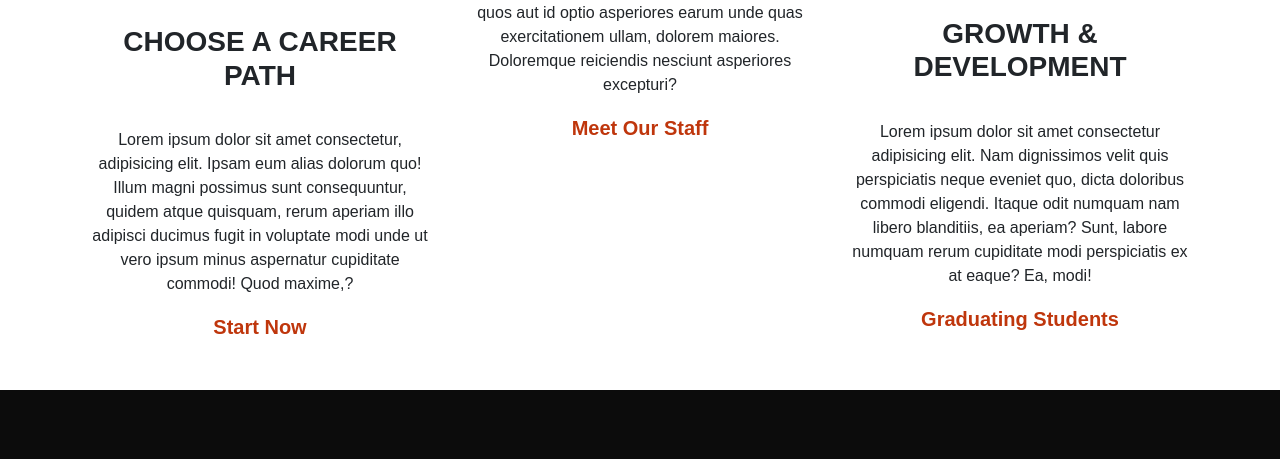
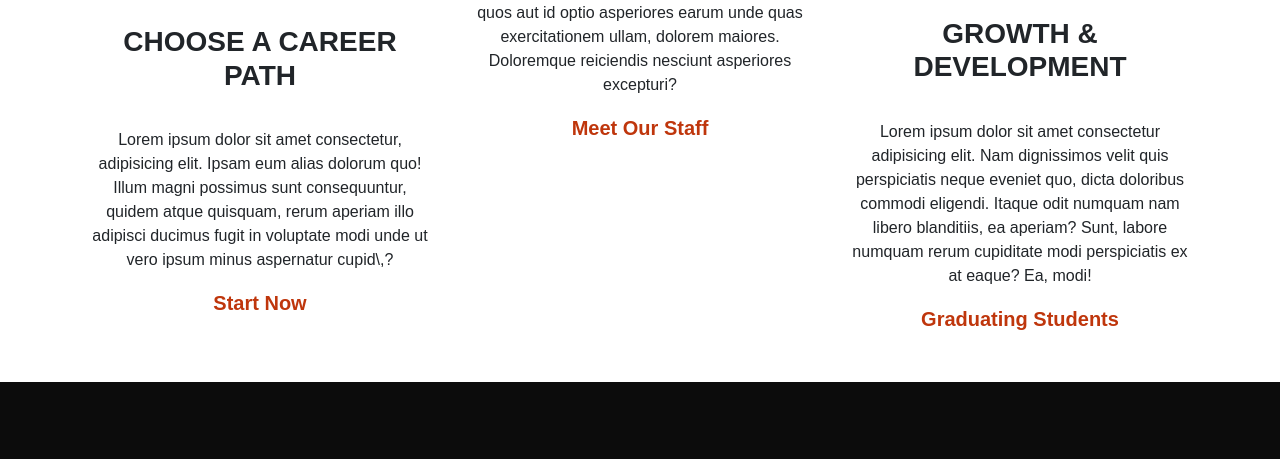
Before and after one commit to iamclement1/myschool, a website: page index.html in a window 1280 px wide. Shown: the part 1089-1548 px from the top of the page. Drawn offline with nearby package versions, Linux system fonts and the light colour scheme.

```diff
--- a/index.html
+++ b/index.html
@@ -91,8 +91,7 @@
               Lorem ipsum dolor sit amet consectetur, adipisicing elit. Ipsam eum
               alias dolorum quo! Illum magni possimus sunt consequuntur, quidem
               atque quisquam, rerum aperiam illo adipisci ducimus fugit in
-              voluptate modi unde ut vero ipsum minus aspernatur cupiditate
-              commodi! Quod maxime,?
+              voluptate modi unde ut vero ipsum minus aspernatur cupid\,?
             </p>
             <a href="#">Start Now</a>
           </div>
```
